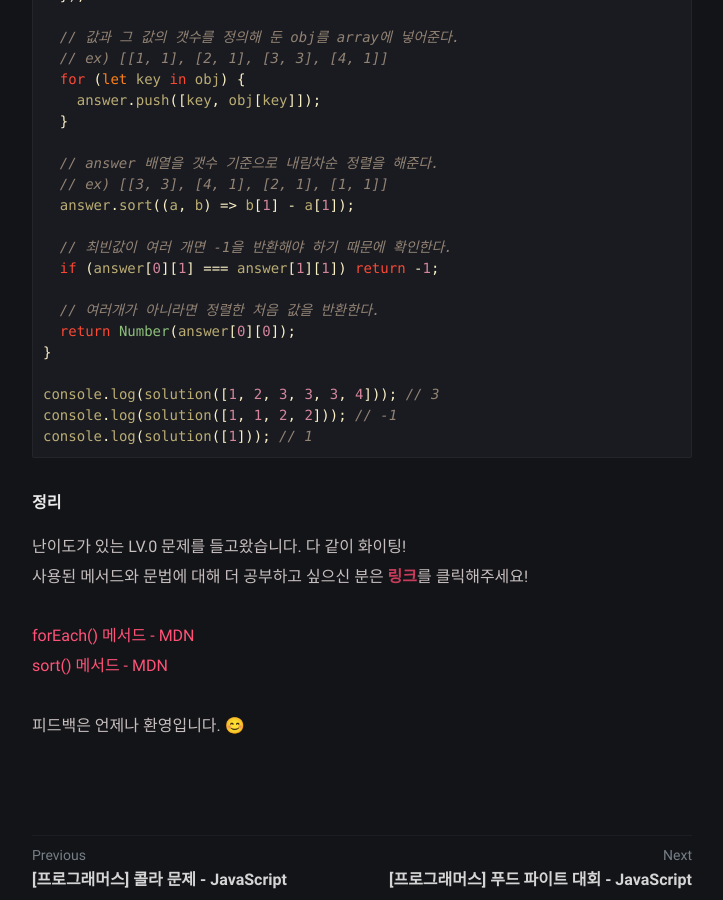
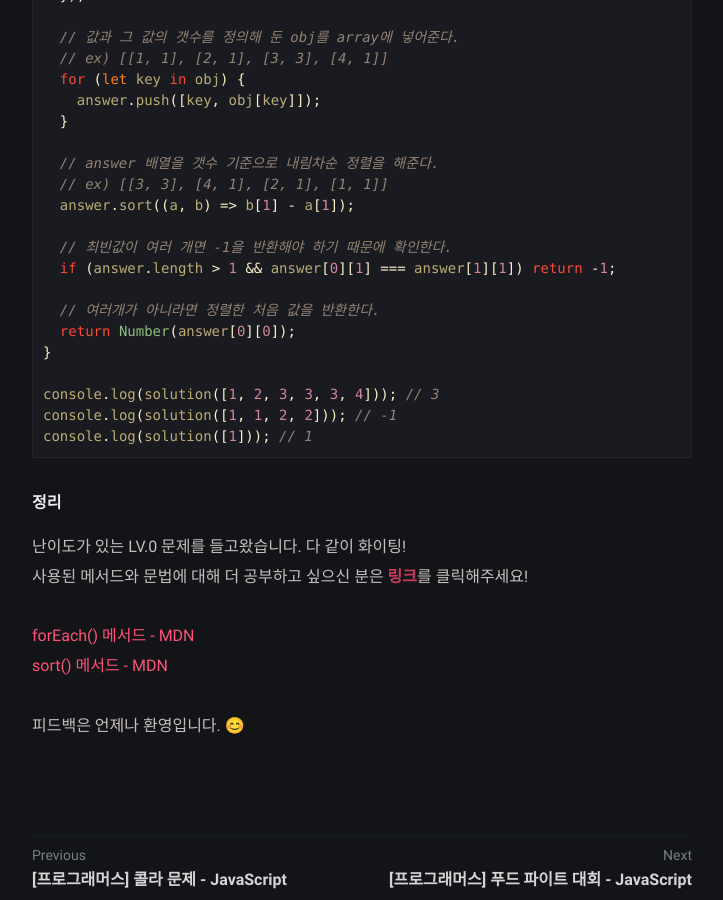
Before and after one commit to LeeJams/LeeJams.github.io, a Jekyll site: the page built from _posts/programmers/2022-10-25-최빈값-구하기.md, in a window 1280 px wide and 900 px high, scrolled down 1406 px. Shown: the whole window, without its empty margins (278-1001 px from the left). Built offline with Jekyll 4.4.1, drawn with Linux system fonts in a browser that asks for light colours; comment, search, counter and statistics services are not loaded.

Commit message:
오류 수정

```diff
--- a/_posts/programmers/2022-10-25-최빈값-구하기.md
+++ b/_posts/programmers/2022-10-25-최빈값-구하기.md
@@ -2,7 +2,7 @@
 layout: post
 title: "[프로그래머스] 최빈값 구하기 - JavaScript"
 tags: [JAVASCRIPT, PROGRAMMERS, LV0]
-category: ['프로그래머스']
+category: ["프로그래머스"]
 ---
 
 ##### 문제 출처
@@ -57,7 +57,7 @@ function solution(array) {
   answer.sort((a, b) => b[1] - a[1]);
 
   // 최빈값이 여러 개면 -1을 반환해야 하기 때문에 확인한다.
-  if (answer[0][1] === answer[1][1]) return -1;
+  if (answer.length > 1 && answer[0][1] === answer[1][1]) return -1;
 
   // 여러개가 아니라면 정렬한 처음 값을 반환한다.
   return Number(answer[0][0]);
```
